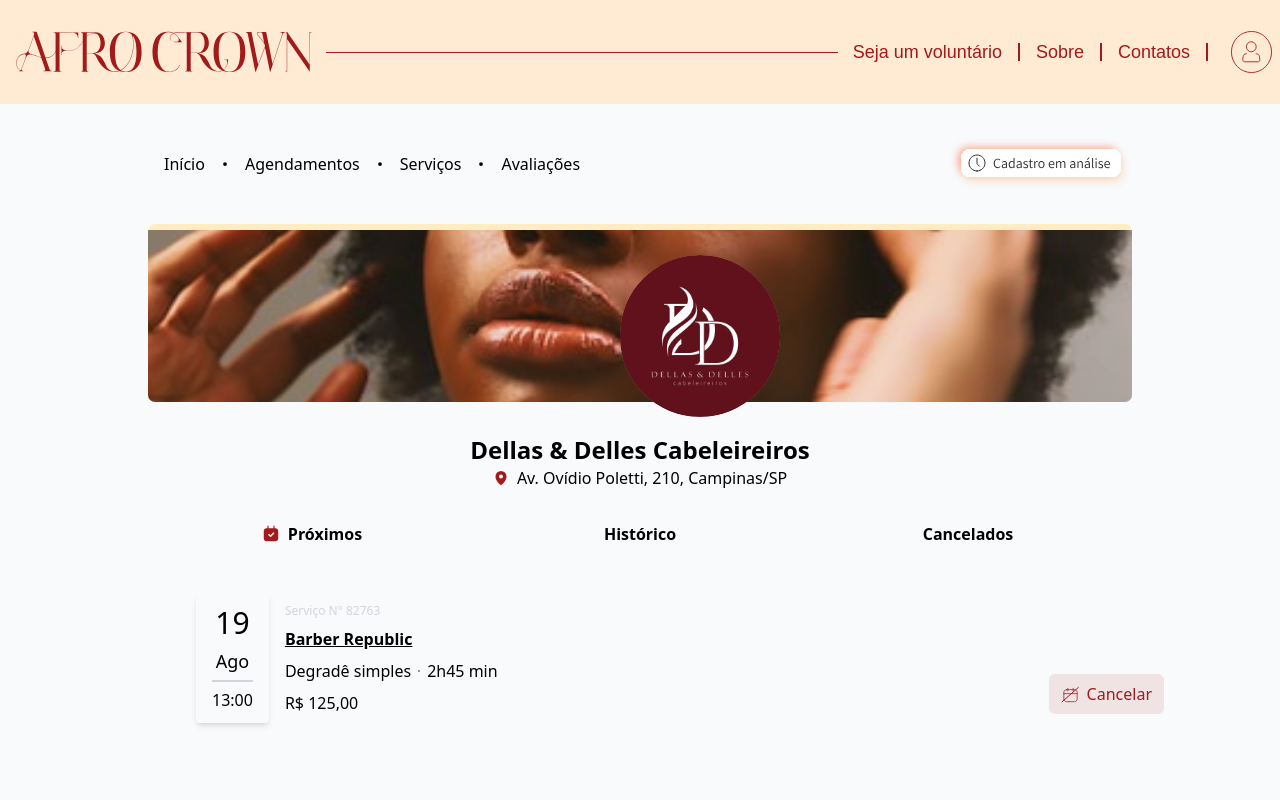
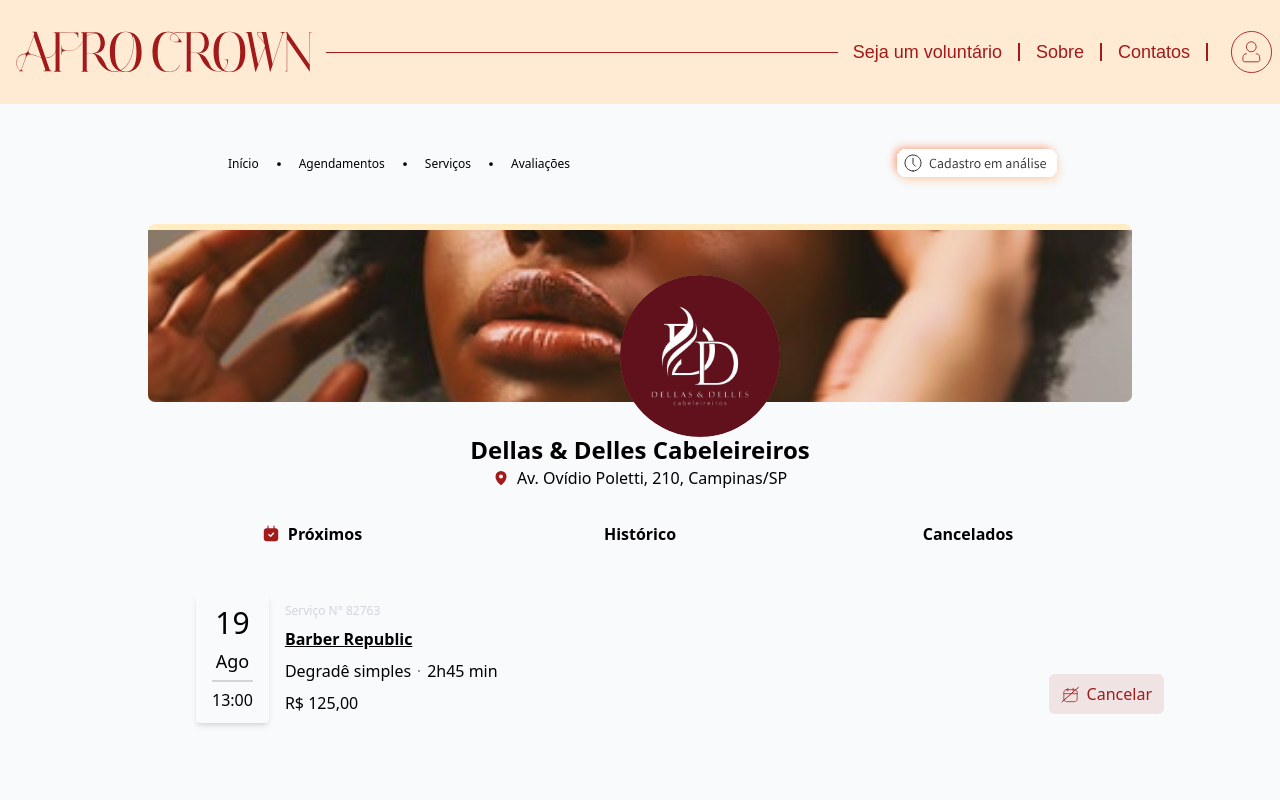
Before and after one commit to Afro-Crown/acw-admin-web, a Next.js app: page /home in a window 1280 px wide. Shown: the top 800 px of the page. Built offline with nearby package versions, Linux system fonts and the light colour scheme; a web font is replaced by a local one.

Commit message:
fix: responsividade de alguns componentes

```diff
--- a/src/app/home/components/profile-cover.tsx
+++ b/src/app/home/components/profile-cover.tsx
@@ -8,7 +8,7 @@ const ProfileCover = () => {
     <main>
       <div className="w-full pb-8">
         <Image
-          className="absolute left-[140px] top-[170px] md:top-[210px] md:left-[300px] lg:left-[620px] lg:top-[255px] w-28 md:w-40 lg:40"
+          className="absolute left-[140px] top-[170px] md:top-[210px] md:left-[300px] lg:left-[620px] lg:top-[275px] w-28 md:w-40 lg:40"
           alt="imagem do perfil do salão"
           src={userImage}
         />
--- a/src/app/home/page.tsx
+++ b/src/app/home/page.tsx
@@ -23,8 +23,8 @@ const HomeScreen = () => {
         <Header />
           <section className="h-full w-full bg-slate-50 flex justify-center">
             <div className="w-[984px] h-full">
-              <div className="h-[15%] flex flex-row justify-between">
-                <div className="text-black flex flex-row items-center h-full pl-4">
+              <div className="h-[15%] flex flex-row justify-between md:px-16 md:text-xs ">
+                <div className="text-black flex flex-row items-center h-full lg:px-4">
                   <span>Início</span>
                   <Dot size={40} />
                   <span>Agendamentos</span>
--- a/src/app/reviews/components/profile-cover.tsx
+++ b/src/app/reviews/components/profile-cover.tsx
@@ -11,7 +11,7 @@ const ProfileReviewsCover = () => {
     <main>
       <div className="w-full pb-8">
         <Image
-          className="absolute left-[140px] top-[160px] md:top-[190px] md:left-[300px] lg:left-[620px] lg:top-[255px] w-28 md:w-40 lg:40"
+          className="absolute left-[140px] top-[160px] md:top-[190px] md:left-[300px] lg:left-[620px] lg:top-[255px] w-28 md:w-40"
           alt="imagem do perfil do salão"
           src={userImage}
         />
```
